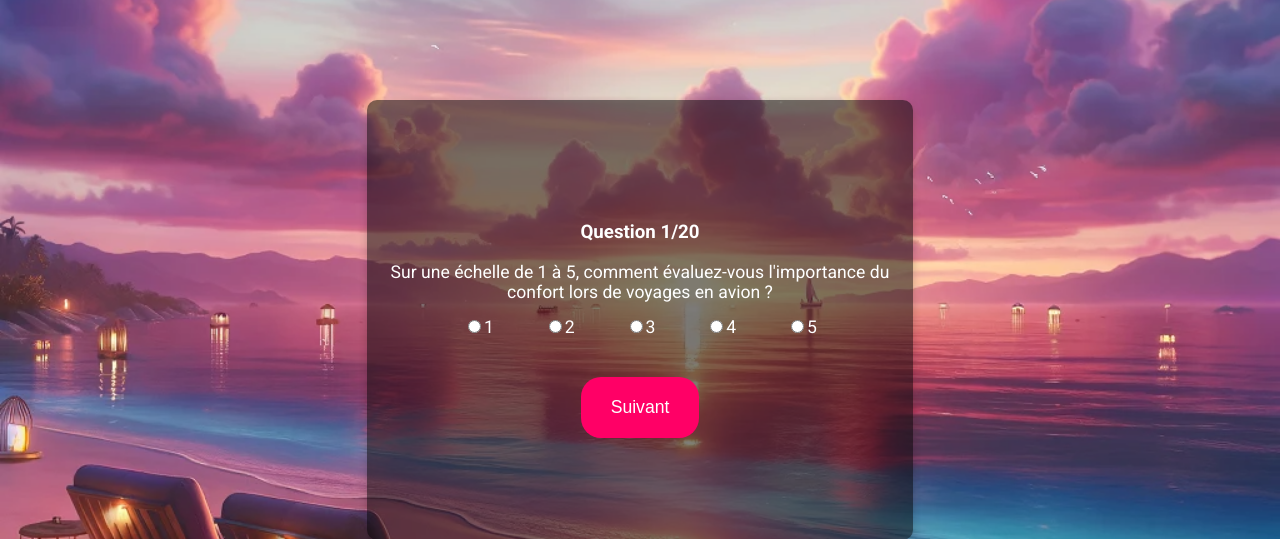
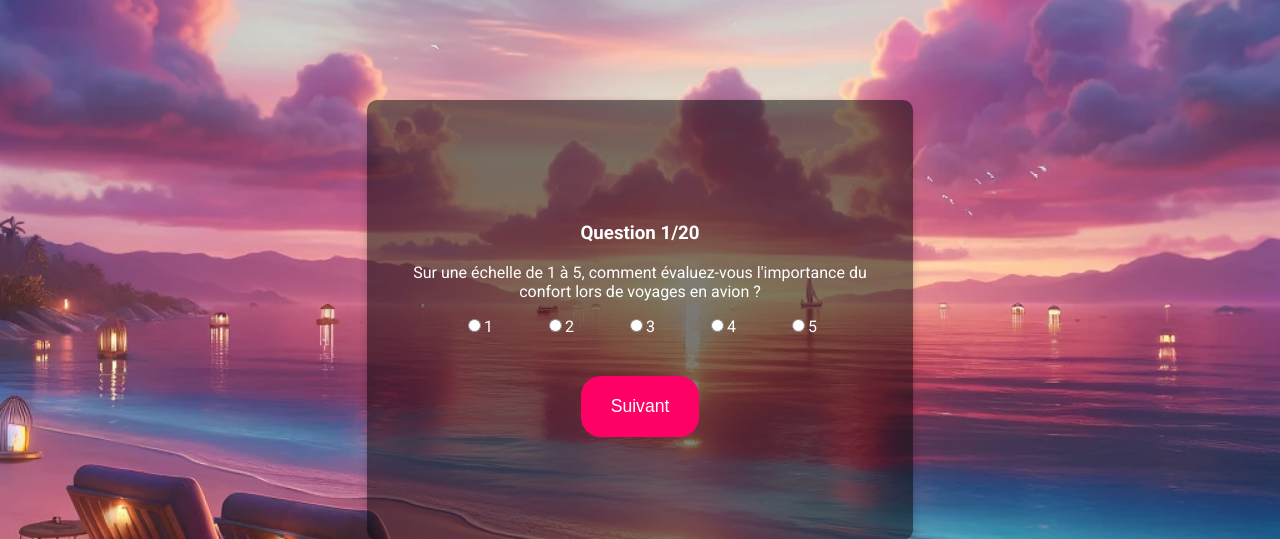
Before and after one commit to GaRyFoYDev/honeymoon, a PHP site: page /form.php in a window 1280 px wide. Shown: the top 539 px of the page. Run offline with PHP 8.4, Linux system fonts and the light colour scheme.

Commit message:
modif taille label form

```diff
--- a/styles/form.css
+++ b/styles/form.css
@@ -44,7 +44,7 @@ form {
 
 .question-container label {
     margin-bottom: 15px;
-    font-size: 1.1em;
+    font-size: 1rem;
 }
 
 input {
```
